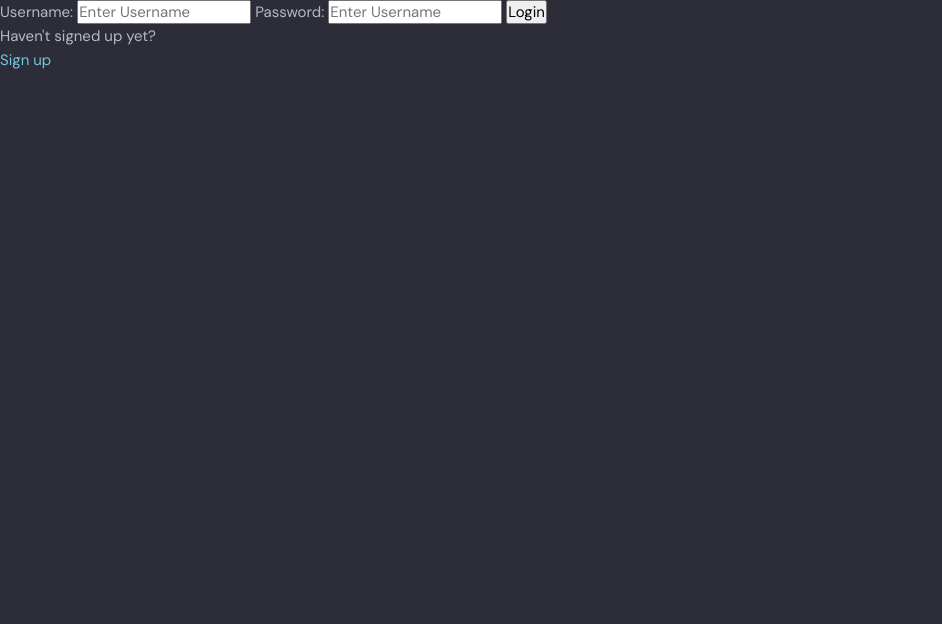
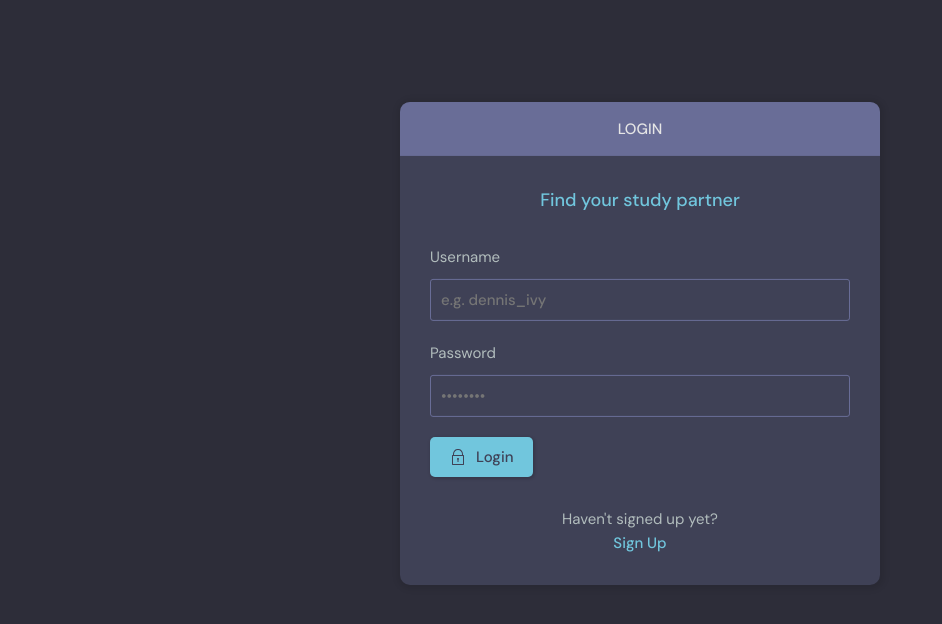
Before and after one commit to ridhoprabwo/Django-StudyBud, a Django app: page /login/ in a window 1280 px wide. Shown: the part 76-700 px from the top of the page, without its empty margins (0-942 px from the left). Run offline with Django 4.2, Linux system fonts and the light colour scheme.

Commit message:
Lanjutan Belajar 5:36:30

```diff
--- a/base/templates/base/feed_component.html
+++ b/base/templates/base/feed_component.html
@@ -5,7 +5,7 @@
         <div class="avatar avatar--small">
             <img src="https://randomuser.me/api/portraits/women/11.jpg" />
         </div>
-        <span>{{room.host.username}}</span>
+        <span>{{room.host.username.capitalize}}</span>
         </a>
         <div class="roomListRoom__actions">
         <span>{{room.created|timesince}} ago</span>
--- a/base/templates/base/login_register.html
+++ b/base/templates/base/login_register.html
@@ -1,36 +1,113 @@
-{% extends "main.html" %}
+{% extends 'main.html' %}
 
 {% block content %}
+    <main class="auth layout">
 
+      {% if page == 'login' %}
+      <div class="container">
+        <div class="layout__box">
+          <div class="layout__boxHeader">
+            <div class="layout__boxTitle">
+              <h3>Login</h3>
+            </div>
+          </div>
+          <div class="layout__body">
+            <h2 class="auth__tagline">Find your study partner</h2>
 
-{% if page == 'login' %}
-<div>
-    <form method="POST" action="">
-        {% csrf_token %}
+            <form class="form" action="" method="POST">
+            {% csrf_token %}
+              <div class="form__group form__group">
+                <label for="room_name">Username</label>
+                <input id="username" name="username" type="text" placeholder="e.g. dennis_ivy" />
+              </div>
+              <div class="form__group">
+                <label for="password">Password</label>
+                <input
+                  id="password"
+                  name="password"
+                  type="password"
+                  placeholder="&bull;&bull;&bull;&bull;&bull;&bull;&bull;&bull;"
+                />
+              </div>
 
-        <label for="username">Username:</label>
-        <input type="text" name="username" placeholder="Enter Username">
+              <button class="btn btn--main" type="submit">
+                <svg
+                  version="1.1"
+                  xmlns="http://www.w3.org/2000/svg"
+                  width="32"
+                  height="32"
+                  viewBox="0 0 32 32"
+                >
+                  <title>lock</title>
+                  <path
+                    d="M27 12h-1v-2c0-5.514-4.486-10-10-10s-10 4.486-10 10v2h-1c-0.553 0-1 0.447-1 1v18c0 0.553 0.447 1 1 1h22c0.553 0 1-0.447 1-1v-18c0-0.553-0.447-1-1-1zM8 10c0-4.411 3.589-8 8-8s8 3.589 8 8v2h-16v-2zM26 30h-20v-16h20v16z"
+                  ></path>
+                  <path
+                    d="M15 21.694v4.306h2v-4.306c0.587-0.348 1-0.961 1-1.694 0-1.105-0.895-2-2-2s-2 0.895-2 2c0 0.732 0.413 1.345 1 1.694z"
+                  ></path>
+                </svg>
 
-        <label for="password">Password:</label>
-        <input type="password" name="password" placeholder="Enter Username">
+                Login
+              </button>
+            </form>
 
-        <input type="submit" value="Login">
-    </form>
-    <p>Haven't signed up yet?</p>
-    <a href="{% url 'register' %}"> Sign up</a>
-</div>
+            <div class="auth__action">
+              <p>Haven't signed up yet?</p>
+              <a href="{% url 'register' %}" class="btn btn--link">Sign Up</a>
+            </div>
+          </div>
+        </div>
+      </div>
+      {% else %}
+      <div class="container">
+        <div class="layout__box">
+          <div class="layout__boxHeader">
+            <div class="layout__boxTitle">
+              <h3>Register</h3>
+            </div>
+          </div>
+          <div class="layout__body">
+            <h2 class="auth__tagline">Find your study partner</h2>
 
-{% else %}
+            <form class="form" action="" method="POST">
+            {% csrf_token %}
 
-<div>
-    <form method="POST" action="">
-        {% csrf_token %}
-        {{form.as_p}}
-        <input type="submit" value="Register">
-    </form>
-    <p>Already signed up yet?</p>
-    <a href="{% url 'login' %}">Login</a>
-</div>
-{% endif %}
+              {% for field in form %}
+              <div class="form__group form__group">
+                <label for="room_name">{{field.label}}</label>
+                {{field}}
+              </div>
+              {% endfor %}
 
+              <button class="btn btn--main" type="submit">
+                <svg
+                  version="1.1"
+                  xmlns="http://www.w3.org/2000/svg"
+                  width="32"
+                  height="32"
+                  viewBox="0 0 32 32"
+                >
+                  <title>lock</title>
+                  <path
+                    d="M27 12h-1v-2c0-5.514-4.486-10-10-10s-10 4.486-10 10v2h-1c-0.553 0-1 0.447-1 1v18c0 0.553 0.447 1 1 1h22c0.553 0 1-0.447 1-1v-18c0-0.553-0.447-1-1-1zM8 10c0-4.411 3.589-8 8-8s8 3.589 8 8v2h-16v-2zM26 30h-20v-16h20v16z"
+                  ></path>
+                  <path
+                    d="M15 21.694v4.306h2v-4.306c0.587-0.348 1-0.961 1-1.694 0-1.105-0.895-2-2-2s-2 0.895-2 2c0 0.732 0.413 1.345 1 1.694z"
+                  ></path>
+                </svg>
+
+                Register
+              </button>
+            </form>
+
+            <div class="auth__action">
+              <p>Already signed up yet?</p>
+              <a href="{% url 'login' %}" class="btn btn--link">Login</a>
+            </div>
+          </div>
+        </div>
+      </div>
+      {% endif %}
+
+    </main>
 {% endblock content %}
--- a/base/templates/base/room.html
+++ b/base/templates/base/room.html
@@ -131,7 +131,9 @@
           </div>
         </div>
         <div class="room__message">
-          <form action="#"><input name="" placeholder="Write your message here..." /></form>
+          <form action="" method="POST">
+            {% csrf_token %}
+            <input name="body" placeholder="Write your message here..." /></form>
         </div>
       </div>
       <!-- Room End -->
@@ -156,5 +158,4 @@
       <!--  End -->
     </div>
   </main>
-  <script src="script.js"></script>
 {% endblock content %}
--- a/base/views.py
+++ b/base/views.py
@@ -7,7 +7,7 @@ from django.contrib.auth.models import User
 from django.contrib.auth import authenticate, login, logout
 from django.contrib.auth.forms import UserCreationForm
 from .models import Room, Topic, Message
-from .forms import RoomForm
+from .forms import RoomForm, UserForm
 
 # Create your views here.
 
@@ -204,4 +204,13 @@ def deleteMessage(request, pk):
 
 @login_required(login_url="login")
 def updateUser(request):
-    return render(request, "base/update-user.html")
+    user = request.user
+    form = UserForm(instance=user)
+
+    if request.method == "POST":
+        form = UserForm(request.POST, instance=user)
+        if form.is_valid():
+            form.save()
+            return redirect("user-profile", pk=user.id)
+
+    return render(request, "base/update-user.html", {"form": form})
--- a/templates/navbar.html
+++ b/templates/navbar.html
@@ -53,7 +53,7 @@
                 d="M27.465 32c-1.211 0-2.35-0.471-3.207-1.328l-9.392-9.391c-2.369 0.898-4.898 0.951-7.355 0.15-3.274-1.074-5.869-3.67-6.943-6.942-0.879-2.682-0.734-5.45 0.419-8.004 0.135-0.299 0.408-0.512 0.731-0.572 0.32-0.051 0.654 0.045 0.887 0.277l5.394 5.395 3.586-3.586-5.394-5.395c-0.232-0.232-0.336-0.564-0.276-0.887s0.272-0.596 0.572-0.732c2.552-1.152 5.318-1.295 8.001-0.418 3.274 1.074 5.869 3.67 6.943 6.942 0.806 2.457 0.752 4.987-0.15 7.358l9.392 9.391c0.844 0.842 1.328 2.012 1.328 3.207-0 2.5-2.034 4.535-4.535 4.535zM15.101 19.102c0.26 0 0.516 0.102 0.707 0.293l9.864 9.863c0.479 0.479 1.116 0.742 1.793 0.742 1.398 0 2.535-1.137 2.535-2.535 0-0.668-0.27-1.322-0.742-1.793l-9.864-9.863c-0.294-0.295-0.376-0.74-0.204-1.119 0.943-2.090 1.061-4.357 0.341-6.555-0.863-2.631-3.034-4.801-5.665-5.666-1.713-0.561-3.468-0.609-5.145-0.164l4.986 4.988c0.391 0.391 0.391 1.023 0 1.414l-5 5c-0.188 0.188-0.441 0.293-0.707 0.293s-0.52-0.105-0.707-0.293l-4.987-4.988c-0.45 1.682-0.397 3.436 0.164 5.146 0.863 2.631 3.034 4.801 5.665 5.666 2.2 0.721 4.466 0.604 6.555-0.342 0.132-0.059 0.271-0.088 0.411-0.088z"
               ></path>
             </svg>
-            Settings</a
+            Update</a
           >
           <a href="{% url 'logout' %}" class="dropdown-link"
             ><svg version="1.1" xmlns="http://www.w3.org/2000/svg" width="32" height="32" viewBox="0 0 32 32">
```
Also changed, not shown: base/forms.py (+7 -0 lines), base/templates/base/delete.html (+32 -7 lines), base/templates/base/delete_old.html (added, +13 -0 lines), base/templates/base/login_register_old.html (added, +36 -0 lines), base/templates/base/update-user.html (+8 -16 lines).
